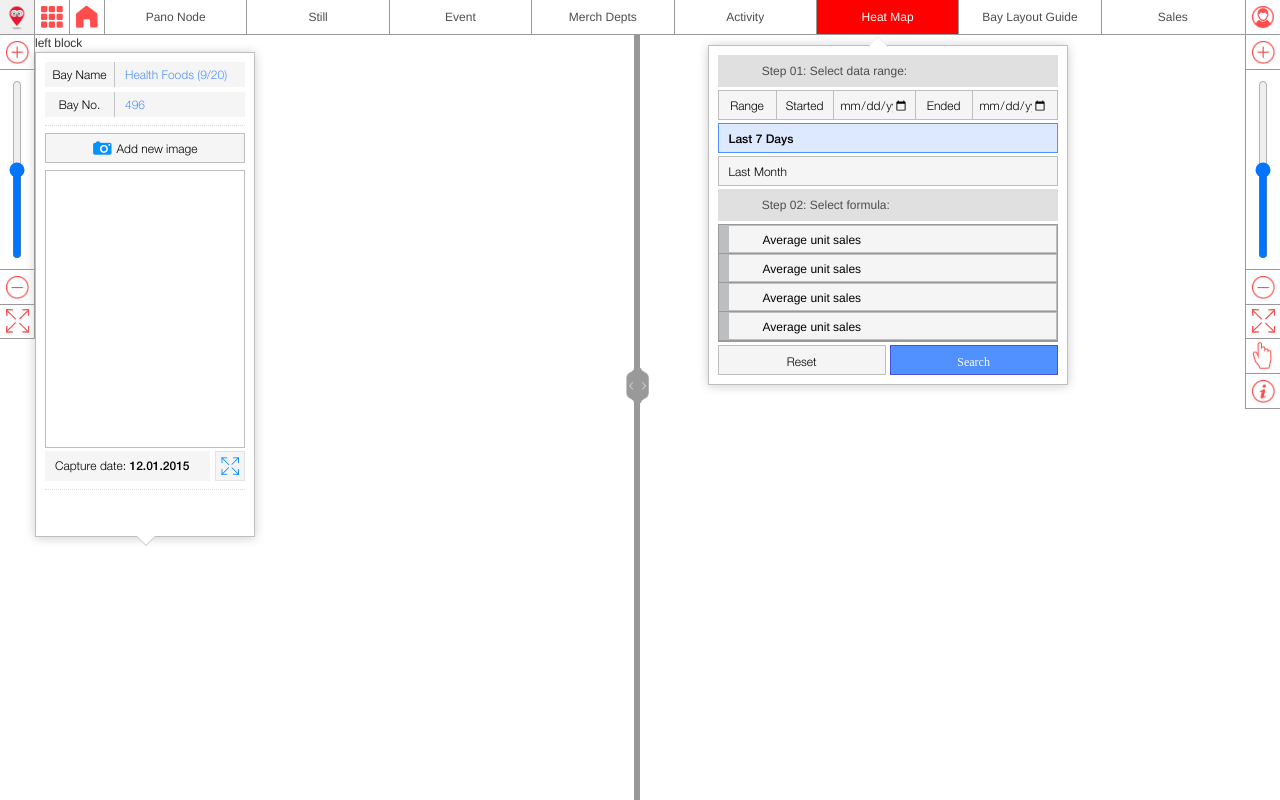
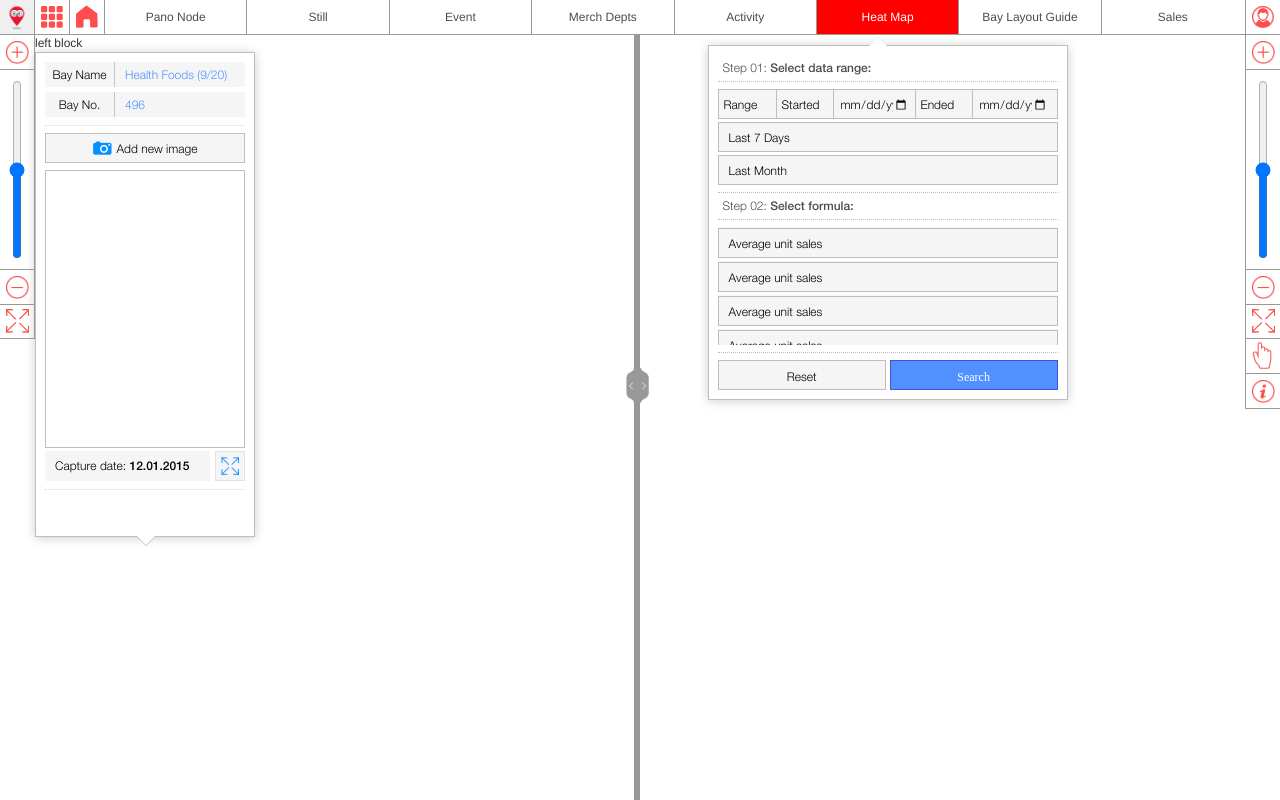
Before and after one commit to epyatopal/braveux-bs, a plain HTML site: page index.html in a window 1280 px wide. Both pictures are taken after a click on the element "Heat Map". Drawn offline with Linux system fonts and the light colour scheme.

Commit message:
add ferst page for heatmap popup

```diff
--- a/buttons.css
+++ b/buttons.css
@@ -59,3 +59,44 @@
     font-family: HelveticaNeue-Medium;
     border:1px #2d3092 solid;
 }
+
+.selection-btn.my-row.checkbox-row {
+  border: none;
+}
+
+.selection-btn.my-row.checkbox-row:hover {
+  border: none;
+}
+
+.selection-btn > input[type=checkbox] + label, .selection-btn > input[type=radio] + label {
+  text-align: center;
+  color:#000000;
+  font-size: 12px;
+  font-family: HelveticaNeue-Light;
+  background-color: #f5f5f5;
+  border: 1px #bebebe solid;
+  height: 30px;
+  /*width: 200px;*/
+  line-height: 29px;
+  vertical-align:middle ;
+  cursor: pointer;
+  padding: 0 0 0 10px;
+  text-align: left;
+}
+
+.selection-btn:hover > input[type=checkbox] + label, .selection-btn:hover > input[type=radio] + label {
+  outline:none !important;
+  background-color: #dce9ff;
+  border: 1px #a8c7ff solid;
+  padding: 0 0 0 10px;
+  text-align: left;
+}
+
+.selection-btn > input[type=checkbox]:checked + label, .selection-btn > input[type=radio]:checked + label {
+  outline:none !important;
+  font-family: HelveticaNeue-Medium;
+  background-color: #dce9ff;
+  border: 1px #5191ff solid;
+  padding: 0 0 0 10px;
+  text-align: left;
+}
--- a/index.html
+++ b/index.html
@@ -393,59 +393,66 @@
                             <span onclick="showMenu('#menu-heatmap', '#btn-heatmap')"class="gray-text">Heat Map</span>
                             <div id="menu-heatmap" class="menu-heatmap menu-common popup top">
                                 <section id="question" >
-                                    <div class="gray-bg title-block">Step 01: Select data range: </div>
+                                    <div class="title-block">Step 01: <span>Select data range: </span></div>
                                     <div class="variant-block">
-                                        <div class="selection-btn my-row range">
+                                        <div class="selection-btn my-row checkbox-row range">
+                                            <input id="range1" name="range" type="radio">
+                                            <label for="range1" class=" ">
                                                 <span>Range</span>
                                                 <span class="">Started</span>
                                                 <input type="date" class="" placeholder="00 - 00 - 0000">
                                                 <span class="">Ended</span>
                                                 <input type="date" class="" placeholder="00 - 00 - 0000">
+                                            </label>
                                         </div>
-
-                                        <div class="selection-btn my-row selection-btn-active">
+                                        <div class="selection-btn my-row checkbox-row">
+                                            <input id="range2" name="range" type="radio">
+                                            <label for="range2" class=" ">
                                                 <span>Last 7 Days</span>
+                                            </label>
                                         </div>
-
-                                        <div class="selection-btn my-row">
+                                        <div class="selection-btn my-row checkbox-row">
+                                            <input id="range3" name="range" type="radio">
+                                            <label for="range3" class=" ">
                                                 <span>Last Month</span>
+                                            </label>
                                         </div>
                                     </div>
-                                    <div class="gray-bg title-block">Step 02: Select formula: </div>
-                                    <div class="gray-border  info-block in-it-some-border overflow-auto">
-                                        <div class="text-left light-gray-bg gray-border-bottom">
+                                    <div class="title-block two-border">Step 02: <span>Select formula:</span> </div>
+                                    <div class=" info-block in-it-some-border overflow-auto">
+                                        <div class="text-left selection-btn my-row checkbox-row">
                                             <input id="row1" name="range" type="checkbox">
-                                            <label for="row1" class="red-block hover-red ">
+                                            <label for="row1" class=" ">
                                                 <span>Average unit sales</span>
                                             </label>
                                         </div>
-                                        <div class="text-left gray-border-bottom">
+                                        <div class="text-left selection-btn my-row checkbox-row">
                                             <input id="row2" name="range" type="checkbox">
-                                            <label for="row2" class="red-block hover-red ">
+                                            <label for="row2" class="">
                                                 <span>Average unit sales</span>
                                             </label>
                                         </div>
-                                        <div class="text-left gray-border-bottom">
+                                        <div class="text-left selection-btn my-row checkbox-row">
                                             <input id="row3" name="range" type="checkbox">
-                                            <label for="row3" class="red-block hover-red ">
+                                            <label for="row3" class="">
                                                 <span>Average unit sales</span>
                                             </label>
                                         </div>
-                                        <div class="text-left gray-border-bottom">
+                                        <div class="text-left selection-btn my-row checkbox-row">
                                             <input id="row4" name="range" type="checkbox">
-                                            <label for="row4" class="red-block hover-red ">
+                                            <label for="row4" class="">
                                                 <span>Average unit sales</span>
                                             </label>
                                         </div>
-                                        <div class="text-left gray-border-bottom">
+                                        <div class="text-left selection-btn my-row checkbox-row">
                                             <input id="row5" name="range" type="checkbox">
-                                            <label for="row5" class="red-block hover-red ">
+                                            <label for="row5" class="">
                                                 <span>Average unit sales</span>
                                             </label>
                                         </div>
-                                        <div class="text-left gray-border-bottom">
+                                        <div class="text-left selection-btn my-row checkbox-row">
                                             <input id="row6" name="range" type="checkbox">
-                                            <label for="row6" class="red-block hover-red ">
+                                            <label for="row6" class="">
                                                 <span>Average unit sales</span>
                                             </label>
                                         </div>
--- a/second.css
+++ b/second.css
@@ -1012,7 +1012,7 @@ input.vertical {
   right: 50%;
 }
 
-.menu-heatmap .variant-block >.selection-btn.my-row > *{
+.menu-heatmap .variant-block >.selection-btn.my-row  > label > *{
   border-left: 1px solid;
   border-color: inherit;
 }
@@ -1021,7 +1021,7 @@ input.vertical {
   /*border-left: 1px #a8c7ff solid;*/
 /*}*/
 
-.menu-heatmap .variant-block >.selection-btn.my-row > *:first-child {
+.menu-heatmap .variant-block >.selection-btn.my-row  > label > *:first-child {
   border-left:none;
 }
 
@@ -1034,20 +1034,28 @@ input.vertical {
   text-align: center;
 }
 
-.menu-heatmap .variant-block >.selection-btn.my-row.range > span{
-  width: 57px;
+.menu-heatmap .variant-block >.selection-btn.my-row > label {
+  padding: 0;
+  /*border: 0;*/
+  height: 30px;
+  width: 100%;
 }
 
-.menu-heatmap .variant-block >.selection-btn.my-row > span {
+.menu-heatmap .variant-block >.selection-btn.my-row.range > label > span{
+  width: 57px;
+  padding-left: 5px;
+}
+
+.menu-heatmap .variant-block >.selection-btn.my-row > label > span {
   display: inline-block;
   float: left;
 }
 
-.menu-heatmap .variant-block >.selection-btn.my-row:not(.range) > span {
+.menu-heatmap .variant-block >.selection-btn.my-row:not(.range) > label > span {
   padding-left: 10px;
 }
 
-.menu-heatmap .variant-block >.selection-btn.my-row > input[type="date"]{
+.menu-heatmap .variant-block >.selection-btn.my-row > label > input[type="date"]{
   width: 82px;
   display: inline-block;
   float: left;
@@ -1068,10 +1076,21 @@ input.vertical {
 }
 
 .title-block {
-  padding: 10px 13%;
   text-align: left;
-  margin-bottom: 3px;
+  border-bottom: 1px #bebebe dotted;
+  margin-bottom: 7px;
   color: #4d4d4d;
+  padding: 7px 5px;
+  font-family: HelveticaNeue-Light;
+}
+
+.title-block.two-border{
+  margin-top: 7px;
+  border-top: 1px #bebebe dotted;
+}
+
+.title-block > span {
+  font-family: HelveticaNeue-Medium;
 }
 
 .guide-tabs {
@@ -1149,6 +1168,10 @@ input[type=radio]:checked + label.guide-tab{
   margin-bottom: 3px;
 }
 
+.menu-heatmap .info-block > div {
+  margin-bottom: 5px;
+}
+
 .info-block > div{
   padding: 0;
   height: 29px;
@@ -1172,6 +1195,9 @@ input[type=radio]:checked + label.guide-tab{
 
 .group-btn-block {
   overflow: hidden;
+  margin-top: 7px;
+  padding-top: 7px;
+  border-top: 1px #bebebe dotted;
 }
 
 .group-btn-block > button {
```
Lines whose indentation alone changed are shown as unchanged.
